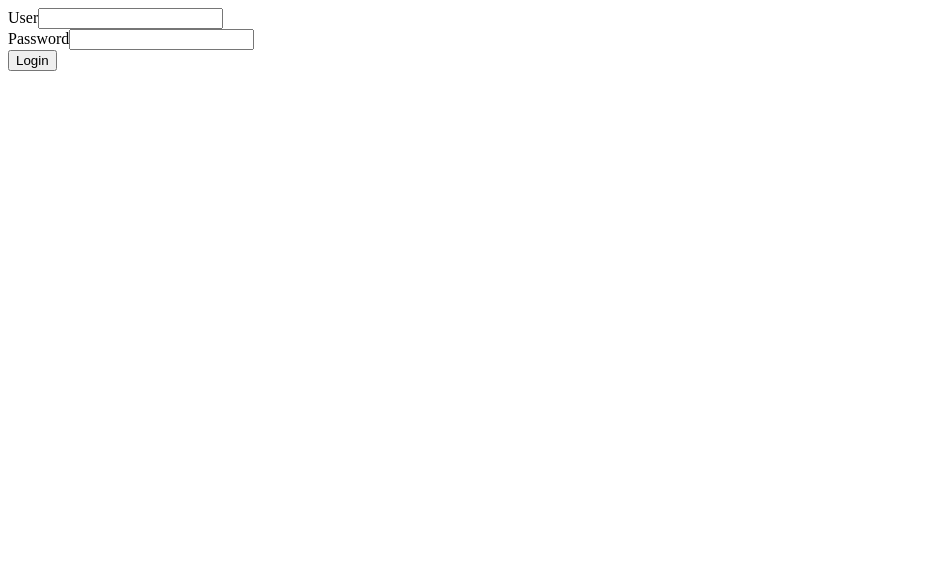
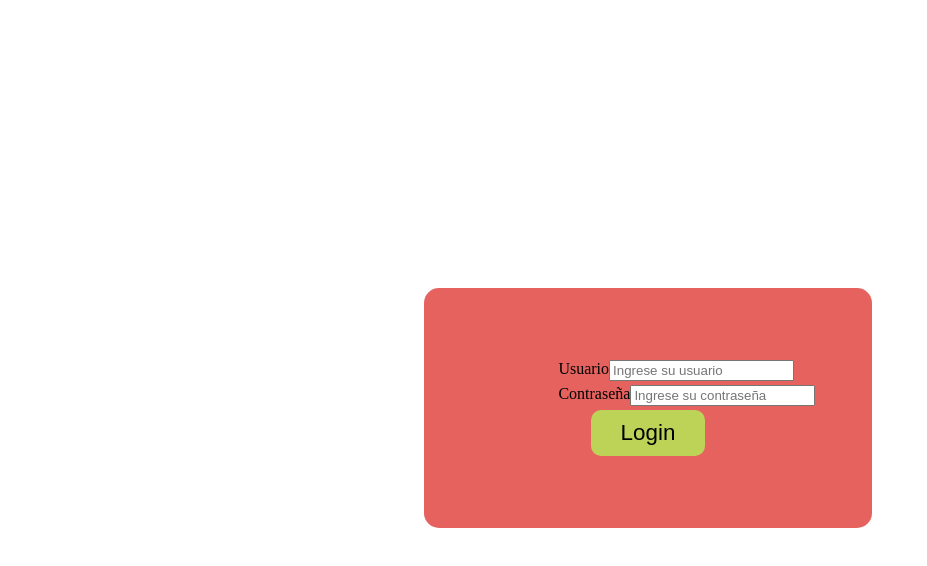
Before and after one commit to ArturoVa/PaginaDePlatillos, a Vue app: page / in a window 1280 px wide. Shown: the top 566 px of the page, without its empty margins (0-927 px from the left). Built offline with nearby package versions, Linux system fonts and the light colour scheme.

Commit message:
Add style to login container

```diff
--- a/src/components/startPage.vue
+++ b/src/components/startPage.vue
@@ -40,10 +40,16 @@ function addDish(newDish) {
 </script>
 
 <template>
+  <div class="body">
     <div class="container-login" v-if="screen === 'login'">
       <form action="" id="form">
-      <div class="holder"><label for="">User</label><input type="text" v-model="user" /></div>
-      <div class="holder"><label for="">Password</label><input type="password" v-model="password" /></div>
+        <div class="holder">
+          <label for="">Usuario</label><input type="text" v-model="user" placeholder="Ingrese su usuario" />
+        </div>
+        <div class="holder">
+          <label for="">Contraseña</label
+          ><input type="password" v-model="password" placeholder="Ingrese su contraseña" />
+        </div>
         <button id="login" type="button" @click="login">Login</button>
       </form>
     </div>
@@ -55,4 +61,50 @@ function addDish(newDish) {
       </div>
     </div>
     <CreateDish v-else-if="screen === 'createDish'" @createDish="addDish" />
+  </div>
 </template>
+
+<style>
+.body {
+  display: flex;
+  justify-content: center;
+  align-items: center;
+  width: 100vw;
+  height: 100vh;
+  gap: 30px;
+}
+#login {
+  width: fit-content;
+  border-radius: 10px;
+  border: none;
+  font-size: 1.4em;
+  background: #bdd358;
+  align-self: center;
+  padding: 10px 30px;
+  transition: 1.2s;
+}
+#login:hover {
+  background: #e5e059;
+}
+.holder {
+  display: flex;
+  width: 100%;
+  justify-content: space-between;
+}
+#form {
+  display: flex;
+  flex-direction: column;
+  justify-content: space-between;
+  width: 40%;
+  height: 40%;
+}
+.container-login {
+  display: flex;
+  justify-content: center;
+  align-items: center;
+  background: #e5625e;
+  border-radius: 15px;
+  height: 30%;
+  width: 35%;
+}
+</style>
```
Lines whose indentation alone changed are shown as unchanged.
